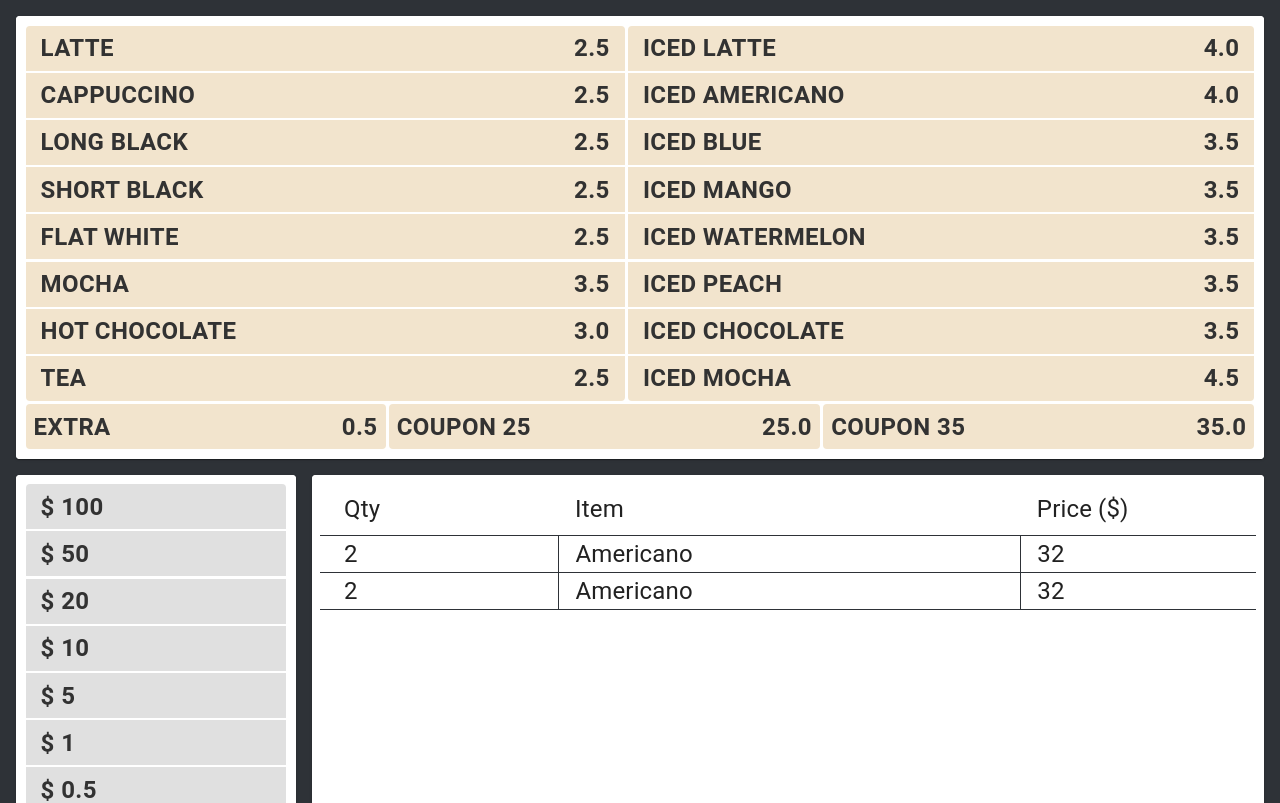
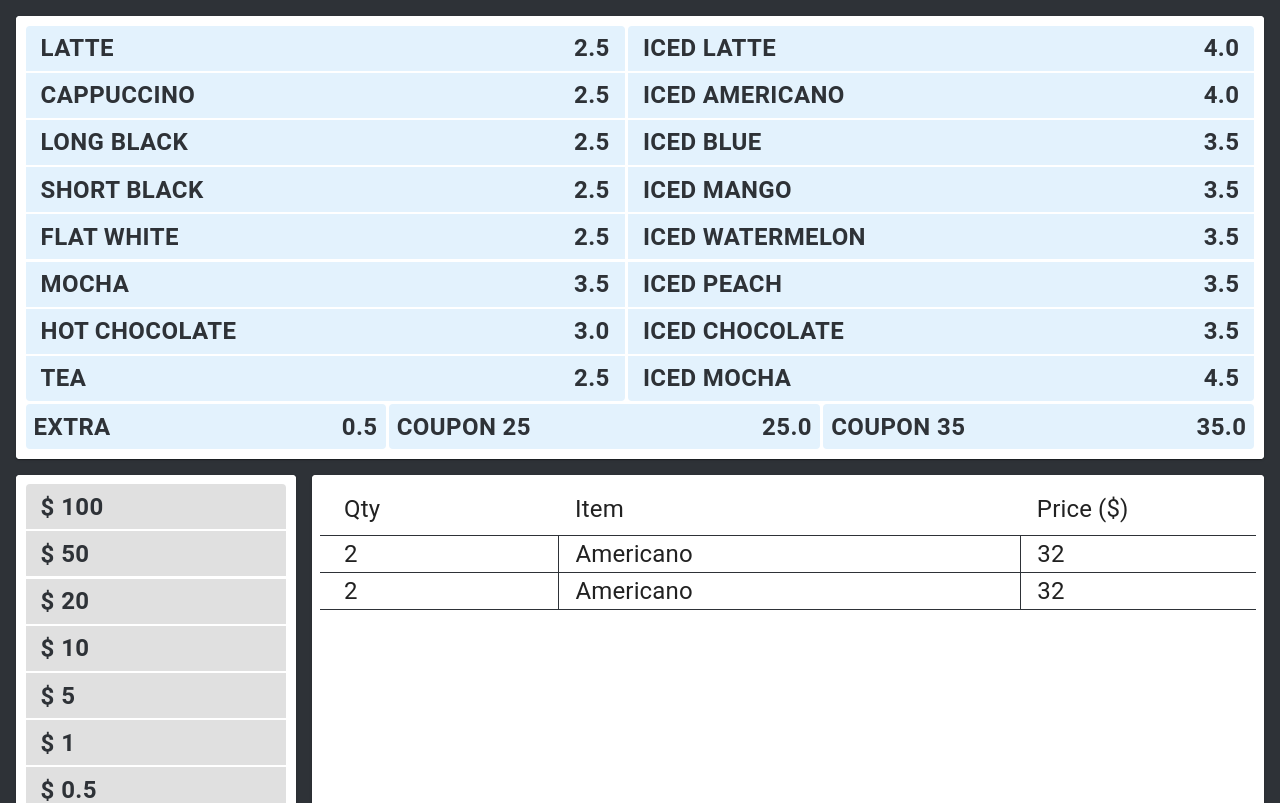
Before and after one commit to jayjwseo/cafe-pos, a React (Create React App) app: page / in a window 1280 px wide. Shown: the top 803 px of the page. Built offline with nearby package versions, Linux system fonts and the light colour scheme.

Commit message:
update colors

```diff
--- a/src/App.js
+++ b/src/App.js
@@ -365,24 +365,24 @@ function App() {
             <__ButtonWrapper
               style={{ flexGrow: "1", justifyContent: "center" }}
             >
-              <__MenuButton type="button" $bColor="#323232">
+              <__MenuButton type="button" $bColor="#2e3237">
                 <div style={{ justifyContent: "center", color: "#fff" }}>
                   Logs
                 </div>
               </__MenuButton>
             </__ButtonWrapper>
             <__ButtonWrapper style={{ flexGrow: "1" }}>
-              <__MenuButton type="button" $bColor="#FEE6D3">
+              <__MenuButton type="button" $bColor="#ffb74d">
                 <div style={{ justifyContent: "center" }}>Clear Order</div>
               </__MenuButton>
             </__ButtonWrapper>
             <__ButtonWrapper style={{ flexGrow: "1" }}>
-              <__MenuButton type="button" $bColor="#FEE6D3">
+              <__MenuButton type="button" $bColor="#ffb74d">
                 <div style={{ justifyContent: "center" }}>Clear Paid</div>
               </__MenuButton>
             </__ButtonWrapper>
             <__ButtonWrapper style={{ flexGrow: "6" }}>
-              <__MenuButton type="button" $bColor="#323232">
+              <__MenuButton type="button" $bColor="#2e3237">
                 <div style={{ justifyContent: "center", color: "#fff" }}>
                   Done
                 </div>
@@ -428,10 +428,10 @@ const __MenuButton = styled(Button)`
   border: none !important;
 
   background-color: ${(p) =>
-    p.$bColor ? `${p.$bColor} !important` : "#F2E4CD !important"};
+    p.$bColor ? `${p.$bColor} !important` : "#e3f2fd !important"};
 
   > div {
-    color: #323232;
+    color: #2e3237;
     font-size: 1.5rem;
     font-weight: 600;
     width: 100%;
```
